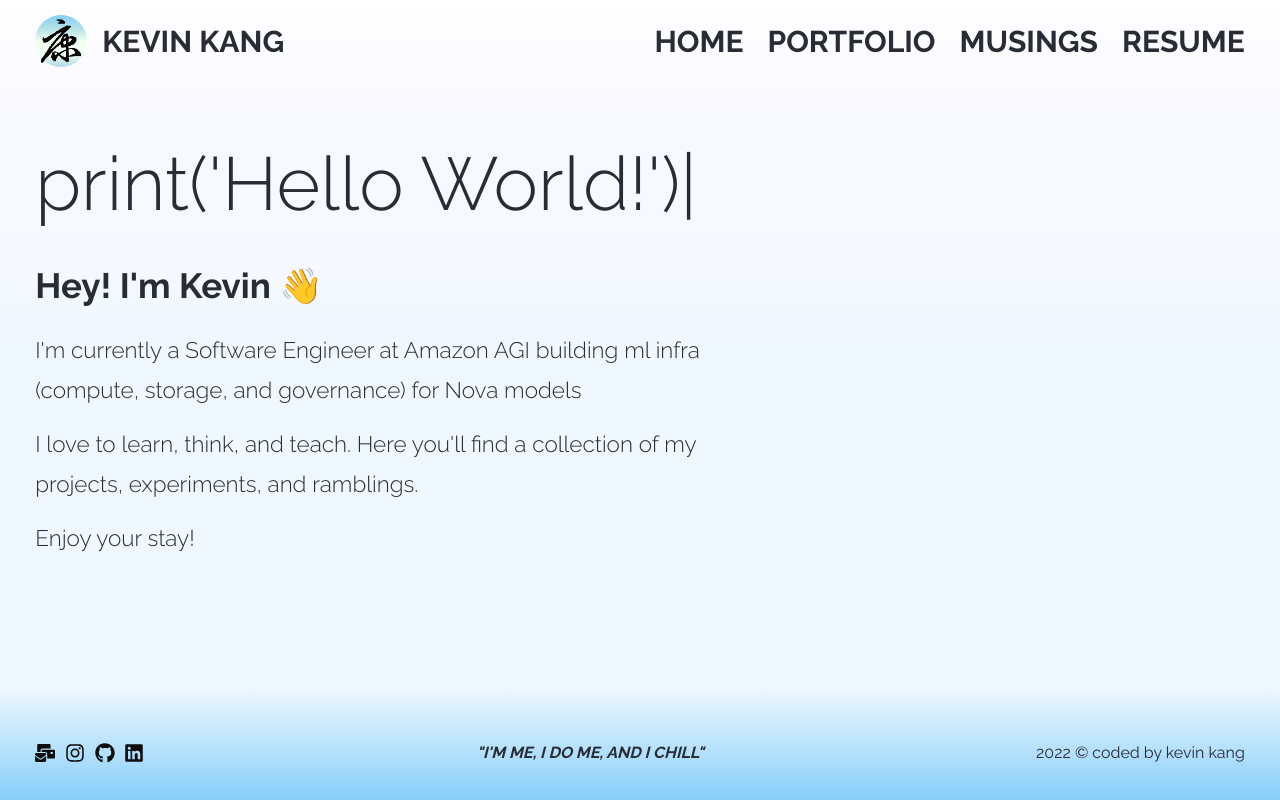
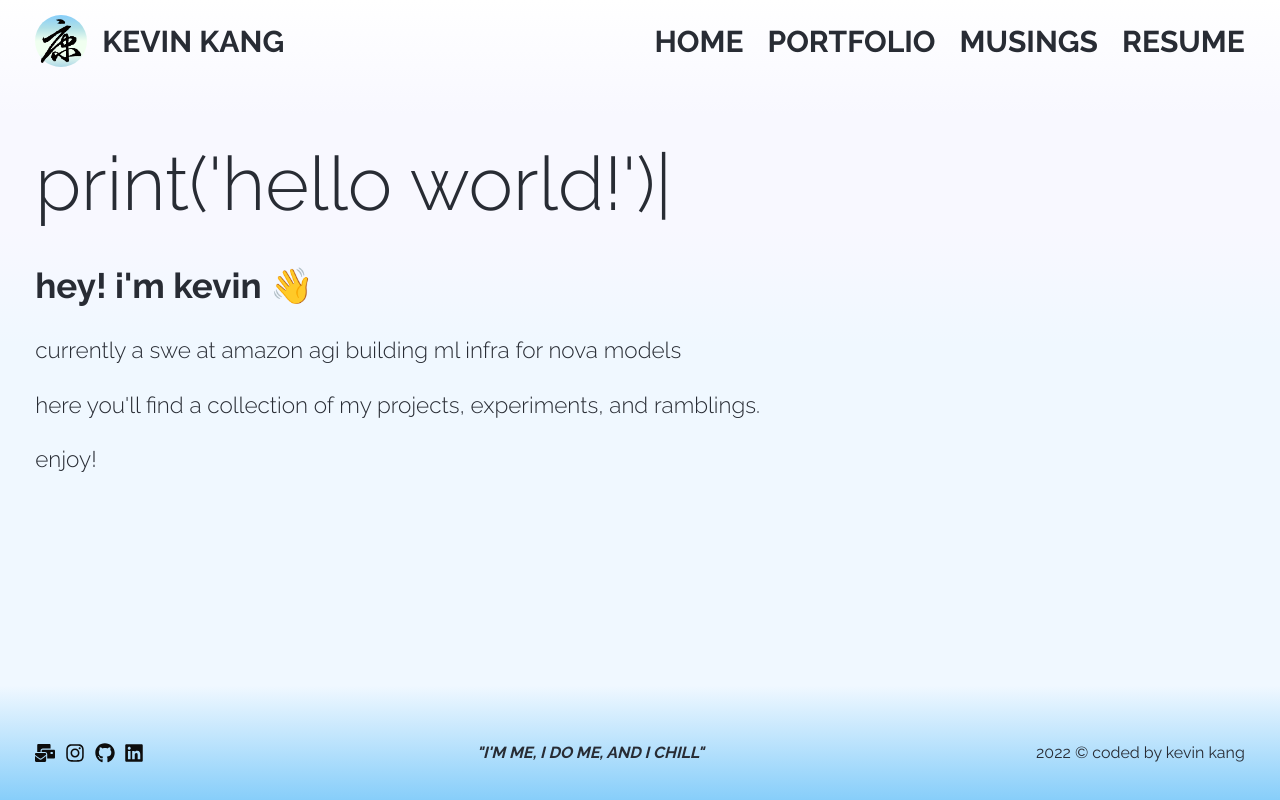
Before and after one commit to kevinxkang/kevinxkang.github.io, a React (Create React App) app: page /#/ in a window 1280 px wide. Built offline with nearby package versions, Linux system fonts and the light colour scheme.

Commit message:
misc: text about me change / shaking animation for logo

```diff
--- a/src/App.css
+++ b/src/App.css
@@ -29,6 +29,19 @@ a, html, body {
 .kang {
     width: 3.25rem;
     /*margin-right: 10px;*/
+}
+
+.kang-container:hover .kang {
+    animation: kang-shake 0.45s ease-in-out;
+}
+
+@keyframes kang-shake {
+    0% { transform: rotate(0deg); }
+    20% { transform: rotate(-6deg); }
+    40% { transform: rotate(6deg); }
+    60% { transform: rotate(-4deg); }
+    80% { transform: rotate(4deg); }
+    100% { transform: rotate(0deg); }
 }
 
 .nav-container {
--- a/src/pages/home.js
+++ b/src/pages/home.js
@@ -9,16 +9,16 @@ export default function Home() {
                 <TypeAnimation
                     sequence={
                     [   2500,
-                        "print('Hello World!')",
+                        "print('hello world!')",
                         3500,
                         "print('",
 
                     400,
-                        "print('Welcpme to m",
+                        "print('welcpme to m",
                         200,
-                        "print('Welc",
+                        "print('welc",
                         300,
-                        "print('Welcome to my website!')",
+                        "print('welcome to my website!')",
                     ]}
                      cursor={true}
                      className="print-animation"
@@ -29,17 +29,16 @@ export default function Home() {
             <div className="home-text-container">
                 <div className="home-text-wrap">
                     <Fade bottom>
-                        <h2 className="home-h2-text"> Hey! I'm Kevin 👋 </h2>
-                        <p className="home-short-para"> I'm currently a Software Engineer at Amazon AGI building ml infra (compute, storage, and governance) for Nova models
+                        <h2 className="home-h2-text"> hey! i'm kevin 👋 </h2>
+                        <p className="home-short-para"> currently a swe at amazon agi building ml infra for nova models
                             {/*I enjoy living on the edge, designing and building software that*/}
                             {/*makes a positive impact on the world.*/}
                         </p>
                         <p className="home-short-para">
-                            I love to learn, think, and teach. Here you'll find
-                            a collection of my projects, experiments, and ramblings.
+                           here you'll find a collection of my projects, experiments, and ramblings.
                         </p>
                         <p className="home-short-para">
-                            Enjoy your stay!
+                            enjoy!
                         </p>
                     </Fade>
                 </div>
```
